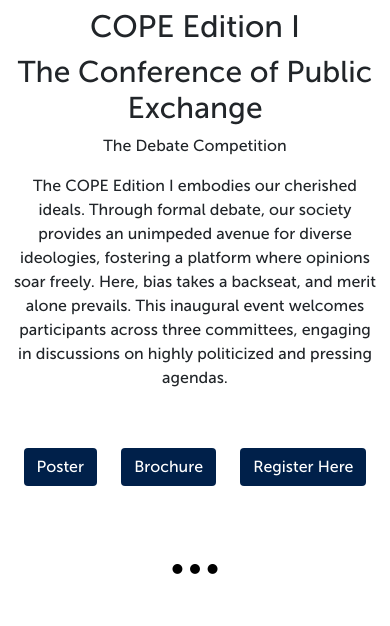
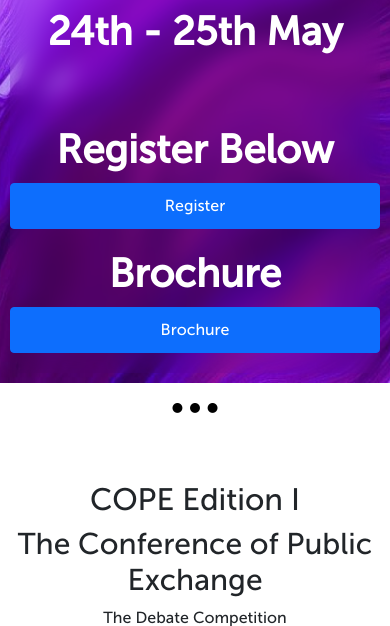
Before and after one commit to shashwatsaini/MUNSOC-Web-App, a Flask app: page / in a window 390 px wide. Shown: the part 843-1469 px from the top of the page. Run offline with Flask 3, Linux system fonts and the light colour scheme.

Commit message:
Commiting DSUMUN design

```diff
--- a/app.py
+++ b/app.py
@@ -34,7 +34,7 @@ if __name__ == '__main__':
 	# Turn this to false to use the app without gdrive implementation & keys
 	FLAG_gdrive = False
 	# Turn this to false to use the app without mailing service implementation
-	FLAG_mail = False
+	FLAG_mail = True
 	if FLAG_gdrive:
 		drive_service = auth('gcp_key.json', FLAG_gdrive)
 	if FLAG_mail:
--- a/application/controllers.py
+++ b/application/controllers.py
@@ -28,6 +28,11 @@ def events():
 def secretariat():
 	app.logger.info(f'[{datetime.now()}] GET: secretariat.html')
 	return render_template('secretariat.html')
+
+@app.route('/dsumun')
+def DSUMUN():
+	app.logger.info(f'[{datetime.now()}] GET: dsumun.html')
+	return render_template('DSUMUN.html')
 
 @app.route('/register', methods=['GET', 'POST'])
 def register():
--- a/static/style.css
+++ b/static/style.css
@@ -125,6 +125,9 @@ footer {
 	text-align: center;
 	width: 100%;
 	padding: 20px;
+    position: relative;
+    bottom: 0;
+    z-index: -1;
 }
 
 
@@ -289,3 +292,158 @@ footer {
     color: white;
     font-family: 'museo', sans-serif;
 }
+
+.background {
+    margin-top: 20px;
+    background-repeat: no-repeat;
+    background-size: cover;
+    height: auto;
+    min-height: 100%;
+    width: 100%;
+    background-position: center;
+    z-index: -1;
+    position: fixed;
+    top: 0;
+    left: 0;
+}
+
+.banner {
+    margin-top: 20px;
+    background-image: url("backgroundMUN.jpg");
+    background-repeat: no-repeat;
+    background-size: cover;
+    background-position: center;
+    position: relative;
+    z-index: 0;
+}
+
+.blur-overlay {
+    position: relative;
+    top: 0;
+    left: 0;
+    width: 100%;
+    height: 100%;
+    backdrop-filter: blur(10px); /* Adjust the blur intensity as needed */
+    z-index: -1;
+}
+
+
+.image_banner {
+    flex: 0 0 auto;
+    margin-top: 80px;
+    margin-right: 20px;;
+    margin-bottom: 20px;
+}
+
+.header_banner,
+.text_banner,
+.edition_banner,
+.dates,
+.registration,
+.brochure {
+    text-align: center;
+}
+
+#img1 {
+    width: auto;
+    height: 200px;
+}
+
+.header_banner h1 {
+    font-size: 100px;
+    font-weight: bolder;
+    font-family: Arial, Helvetica, sans-serif;
+    margin-top: 15px;
+    color: white;
+}
+
+.text_banner h4 {
+    font-size: 30px;
+    font-weight: bold;
+    color: white;
+}
+
+.edition_banner h2,
+.dates h2{
+    font-size: 80px;
+    font-weight: bold;
+    color: white;
+    margin-bottom: 50px;
+}
+
+.registration h2,
+.brochure h2{
+    font-size: 80px;
+    font-weight: bold;
+    display: block;
+    flex-direction: column;
+    color: white;
+}
+
+.registration a,
+.brochure a {
+    display: inline-block;
+    margin-top: 20px; /* Adjust margin as needed */
+    padding: 10px 20px;
+}
+hr{
+    color: white;
+}
+@media (max-width: 900px) {
+    .background {
+        margin-top: 0; /* Adjust margin as needed */
+    }
+
+    .banner {
+        padding: 10px;
+        border: none;
+    }
+
+    .image_banner,
+    .header_banner,
+    .text_banner,
+    .edition_banner,
+    .dates,
+    .registration,
+    .brochure {
+        text-align: center;
+        width: 100%;
+        margin-bottom: 20px;
+    }
+
+    #img1 {
+        width: 100%;
+        height: auto;
+    }
+
+    .header_banner h1 {
+        font-size: 40px; /* Adjust font size as needed */
+    }
+
+    .text_banner h4 {
+        font-size: 20px; /* Adjust font size as needed */
+    }
+
+    .edition_banner h2,
+    .dates h2,
+    .registration h2,
+    .brochure h2 {
+        font-size: 40px; /* Adjust font size as needed */
+    }
+
+    .registration a,
+    .brochure a {
+        display: block;
+        margin-top: 10px; /* Adjust margin as needed */
+    }
+    .footer {
+	    font-family: 'museo';
+	    color: white;
+	    background-color: #00204A;
+	    text-align: center;
+	    width: 100%;
+	    padding: 20px;
+        position: relative;
+        z-index: -1;
+    }
+}
--- a/templates/home.html
+++ b/templates/home.html
@@ -80,6 +80,9 @@
 						<li class="nav-item">
 							<a class="nav-link" href="/the-secretariat" id="navbar_text" style="text-align: left;">The Secretariat</a></a>
 						</li>
+						<li class="nav-item">
+							<a class="nav-link" href="/dsumun" id="navbar_text" style="text-align: left;">DSUMUN</a>
+						</li>
 					</ul>
 					<span class="navbar-text d-none" style="font-family: 'museo'; color: white; padding: 2px; font-size: 22px;">
 						The Model United Nations Society
@@ -97,21 +100,45 @@
 
 				<br>
 
-				<div class="desktop">
-					<div class="card-holder scroll-animate" style="text-align: left;">
-						<div class="display-5 textone" style="text-decoration: solid;">
-							<h1 style= "color: white; font-family: 'Trebuchet MS', 'Lucida Sans Unicode', 'Lucida Grande', 'Lucida Sans', Arial, sans-serif; font-weight: bolder;">The Model United Nations Society</h1>
-						</div>
-						<div class="display-7 textone">
-							<h2 style="font-size: 60px; font-family: museo; color: white;">At Dayananda Sagar University</h2>
-						</div>
-					</div>
+				<div class="background"></div>
+    			<div class="banner">
+					<div class="blur-overlay">
+        			<div class="row">
+            			<div class="image_banner">
+                			<img src="{{ url_for('static', filename='img/dsumun/MUNSOCLOGO2-white.png') }}" alt="munsocimage" id="img1">
+            			</div>
+            			<hr class="hr hr-blurry" style="height: 1px;">
+            			<div class="col-12 col-md-6 d-flex flex-column justify-content-center align-items-center">
+                			<div class="header_banner">
+                    			<h1>DSUMUN</h1>
+                			</div>
+                			<div class="text_banner">
+                    			<h4>Dayananda Sagar University</h4>
+                    			<h4>Model United Nations</h4>
+                			</div>
+                			<div class="edition_banner">
+                    			<h2>Edition I</h2>
+                			</div>
+                			<div class="dates">
+                    			<h2>24th - 25th May</h2>
+                			</div>
+            			</div>
 
-					<br>
+            <!-- Right Column -->
+            			<div class="col-12 col-md-6 d-flex flex-column justify-content-center">
+                			<div class="registration">
+                    			<h2>Register Below</h2>
+                    				<a class="btn btn-primary" type="button">Register</a>
+                			</div>
+                			<div class="brochure">
+                    			<h2>Brochure</h2>
+                    			<a class="btn btn-primary" type="button">Brochure</a>
+                			</div>
+            			</div>
+        			</div>
 				</div>
+    			</div>
 
-					<br>
-				</div>
 
 				<div class="container-md scroll-animate">
 					<img src="{{ url_for('static', filename='separator2.png') }}" width=50px height=50px>
@@ -214,7 +241,7 @@
 
 			</main>
 
-			<footer class="scroll-animate">
+			<footer>
 			    <div class="display-8">© 2024 Copyright: DSU Model United Nations Society</div>
 			    <div class="display-8">"There is nothing stronger than those two: Patience & Time"</div>
 				<a class="fa fa-linkedin fa-lg" style="padding-right: 10px;" href="https://in.linkedin.com/company/dsu-model-united-nations-society"></a>
```
Also changed, not shown: templates/DSUMUN.html (added, +80 -0 lines), templates/events.html (+7 -1 lines), templates/secretariat.html (+11 -24 lines), static/backgroundMUN.jpg (added), static/img/dsumun/MUNSOCLOGO2-removebg-notext.png (added), static/img/dsumun/MUNSOCLOGO2-white.png (added), static/img/dsumun/SCHOOL OF ENGINEERING.png (added), static/img/dsumun/SCHOOL_OF_ENGINEERING-removebg.png (added), static/img/dsumun/dsu logo.jpg (added), static/img/dsumun/dsu-no-background.png (added), static/img/dsumun/dsu.png (added), static/img/dsumun/dsu_munsoc_logo_2 blue_large.png (added), static/img/dsumun/dsu_munsoc_logo_2.png (added), static/img/dsumun/refugee challenge.jpg (added), 2 more files.
